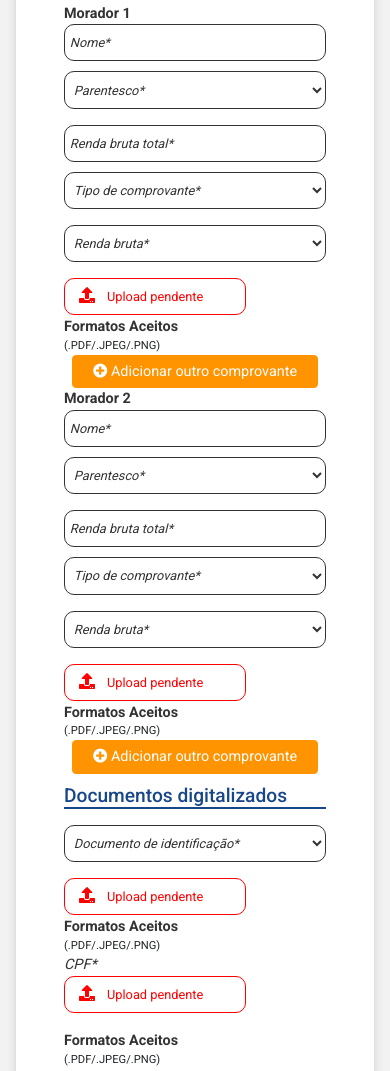
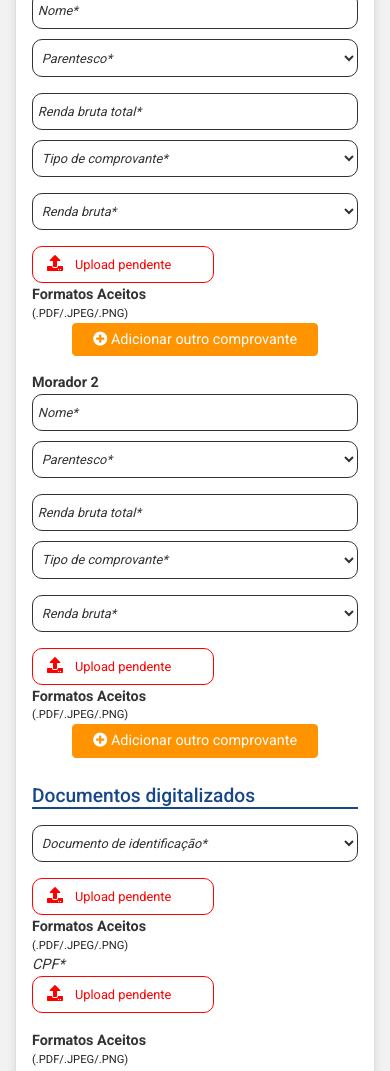
Before and after one commit to geeklopz/bolsas-senac, a plain HTML site: page step2-form.html in a window 390 px wide. Shown: the part 1113-2184 px from the top of the page. Drawn offline with nearby package versions, Linux system fonts and the light colour scheme; a script that the page names is missing.

Commit message:
update mobile 2 20032021

```diff
--- a/scss/_forms.scss
+++ b/scss/_forms.scss
@@ -167,6 +167,7 @@
 
       .custom-file-input {
         opacity: 1;
+        color: transparent;
       }
 
       .custom-file-input::-webkit-file-upload-button {
--- a/step2-form.html
+++ b/step2-form.html
@@ -77,7 +77,7 @@
 
 
 
-              <div class="step-container col-12 card bg-white p-5">
+              <div class="step-container col-12 card bg-white p-3 p-md-5">
                 <h3>Inscrição na Política Senac de Concessão de Bolsas</h3>
 
                 <div class="section-form">
@@ -189,7 +189,7 @@
                           <span>(.PDF/.JPEG/.PNG)</span>
                         </div>
                       </div>
-                      <div class="d-flex justify-content-center">
+                      <div class="d-flex justify-content-center mb-3">
                         <a href="#" class="btn btn-primary btn-full add-comprovante"><i class="fas fa-plus-circle"></i> Adicionar outro comprovante</a>
                       </div>
                     </div>
@@ -245,7 +245,7 @@
                           <span>(.PDF/.JPEG/.PNG)</span>
                         </div>
                       </div>
-                      <div class="d-flex justify-content-center">
+                      <div class="d-flex justify-content-center mb-3">
                         <a href="#" class="btn btn-primary btn-full add-comprovante"><i class="fas fa-plus-circle"></i> Adicionar outro comprovante</a>
                       </div>
                     </div>
```
Also changed, not shown: style.css, 1 other file.
